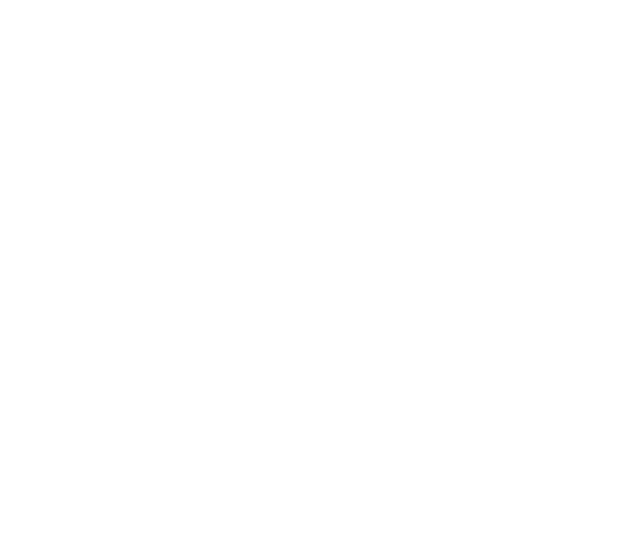
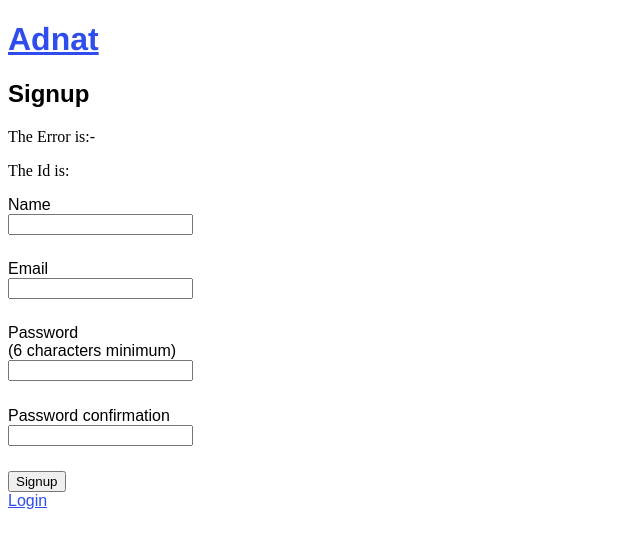
Before and after one commit to sakshee29/reactChallengeTanda, a React (Create React App) app in the folder frontend/: page /signup in a window 1280 px wide. Before the commit this address had no page. Shown: the top 548 px of the page, without its empty margins (0-640 px from the left). Built offline with nearby package versions, Linux system fonts and the light colour scheme.

Commit message:
Links added between pages

```diff
--- a/frontend/src/App.js
+++ b/frontend/src/App.js
@@ -11,7 +11,7 @@
         <BrowserRouter>
 
           <Routes>
-            <Route exact path ="/" element={<Signup />} />
+            <Route path ="/signup" element={<Signup />} />
             <Route path ="/login" element={<Login />}/>
           </Routes>
 
--- a/frontend/src/components/login.jsx
+++ b/frontend/src/components/login.jsx
@@ -1,5 +1,6 @@
 import React from "react";
 import {useState, useEffect} from "react";
+import {Link} from "react-router-dom";
 
 const URL = "http://127.0.0.1:3001";
 
@@ -68,7 +69,7 @@
 
             <button onClick={login}>Login</button>
             <br></br>
-            <a href="#">Signup</a><br></br>
+            <Link to="/signup">Signup</Link><br></br>
             <a href="#">Forgot your Password?</a>
 
         </div>
--- a/frontend/src/components/signup.jsx
+++ b/frontend/src/components/signup.jsx
@@ -103,7 +103,7 @@
 
             <button onClick={signup}>Signup</button>
             <br></br>
-            <a href="">Login</a>
+            <Link to="/login">Login</Link>
         </div>
     )
 }
```
